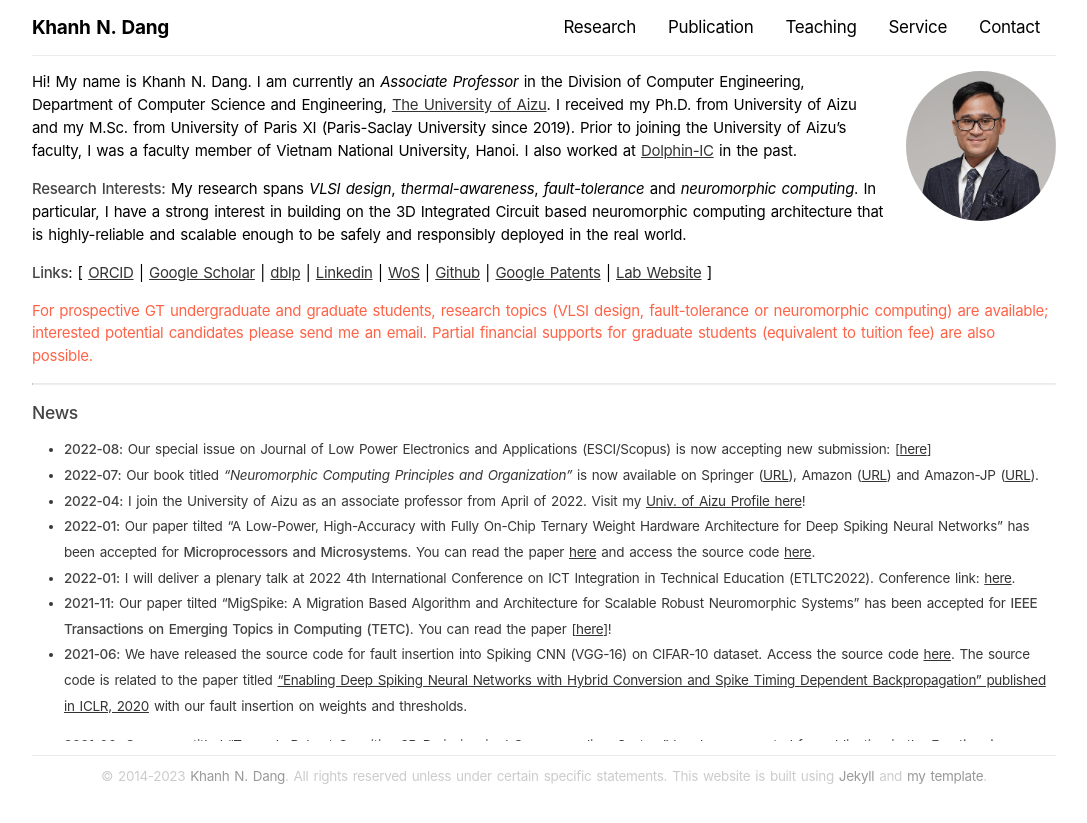
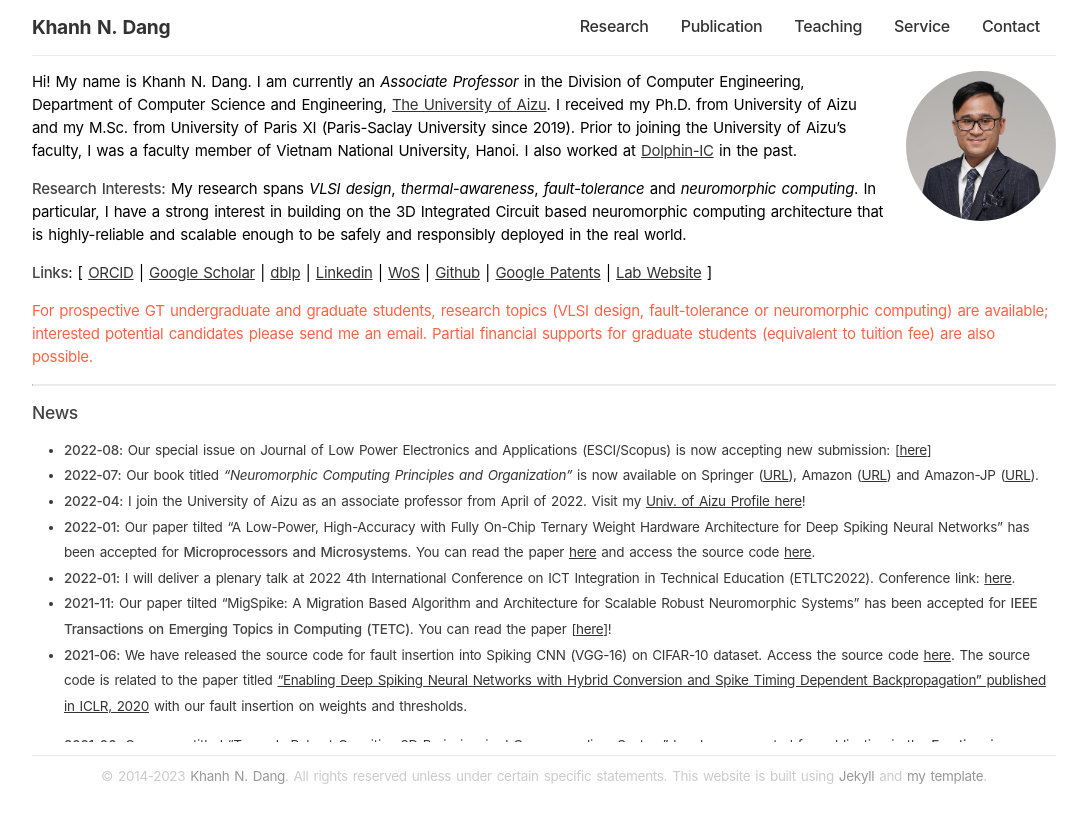
Before and after one commit to khanhdang/minimal-page, a Jekyll site: the page built from index.md, in a window 1280 px wide. Shown: the top 823 px of the page, without its empty margins (96-1183 px from the left). Built offline with Jekyll 4.4.1, drawn with Linux system fonts in a browser that asks for light colours.

Commit message:
Update main.css

```diff
--- a/assets/main.css
+++ b/assets/main.css
@@ -3,7 +3,6 @@
     font-family: SF Pro Text, SF Pro Icons, Helvetica Neue, Helvetica, Arial, sans-serif;
     font-size: 15px;
     line-height: 1.52947;
-    font-weight: 400;
     letter-spacing: -.021em;
     word-spacing: 0.1em;
     margin: 0px 0px 0px 0px;
@@ -30,7 +29,6 @@
     width: min(80%, 1200px);
 }
 
-
 a:link {
     color: #333;
 }
@@ -42,7 +40,6 @@
 a:hover {
     color: tomato;
 }
-
 
 .footer {
     font-size: 90%;
@@ -72,13 +69,13 @@
 
 .nav a {
     float: left;
+    font-weight: 500;
     display: block;
-    color: #000000;
+    color: #333;
     text-align: center;
     padding: 14px 16px;
     text-decoration: none;
-    font-size: 17px;
-
+    font-size: 1rem;
 }
 
 .nav a:hover {
@@ -93,13 +90,12 @@
 .nav .icon {
     padding: 14px 0px 0px 0px;
     display: none;
-    /* font-size: 25px; */
 }
 
 .nav a.title {
     padding: 13px 16px 13px 0px;
     font-weight: bolder;
-    font-size: 19px;
+    font-size: 1.2rem;
 }
 
 @media screen and (max-width: 895px) {
@@ -110,20 +106,22 @@
     .nav a {
         display: none;
         padding: 14px 16px 14px 0px;
-        font-size: 17px;
-
+        font-size: 1rem;
     }
 
     .nav a.title {
         display: block;
-        font-size: 17px;
-
+        font-size: 1rem;
     }
 
     .nav .menu {
         float: left;
+        width: 100%;
+
     }
-
+    /* .nav .menu a {
+        border-top: 1px solid #ececec;
+    } */
     .nav a.icon {
         position: absolute;
         float: none;
@@ -137,15 +135,11 @@
     .nav.responsive {
         position: relative;
     }
-
-
-
     .nav.responsive a {
         float: none;
         display: block;
         text-align: left;
     }
-
 }
 
 h1 {
```
